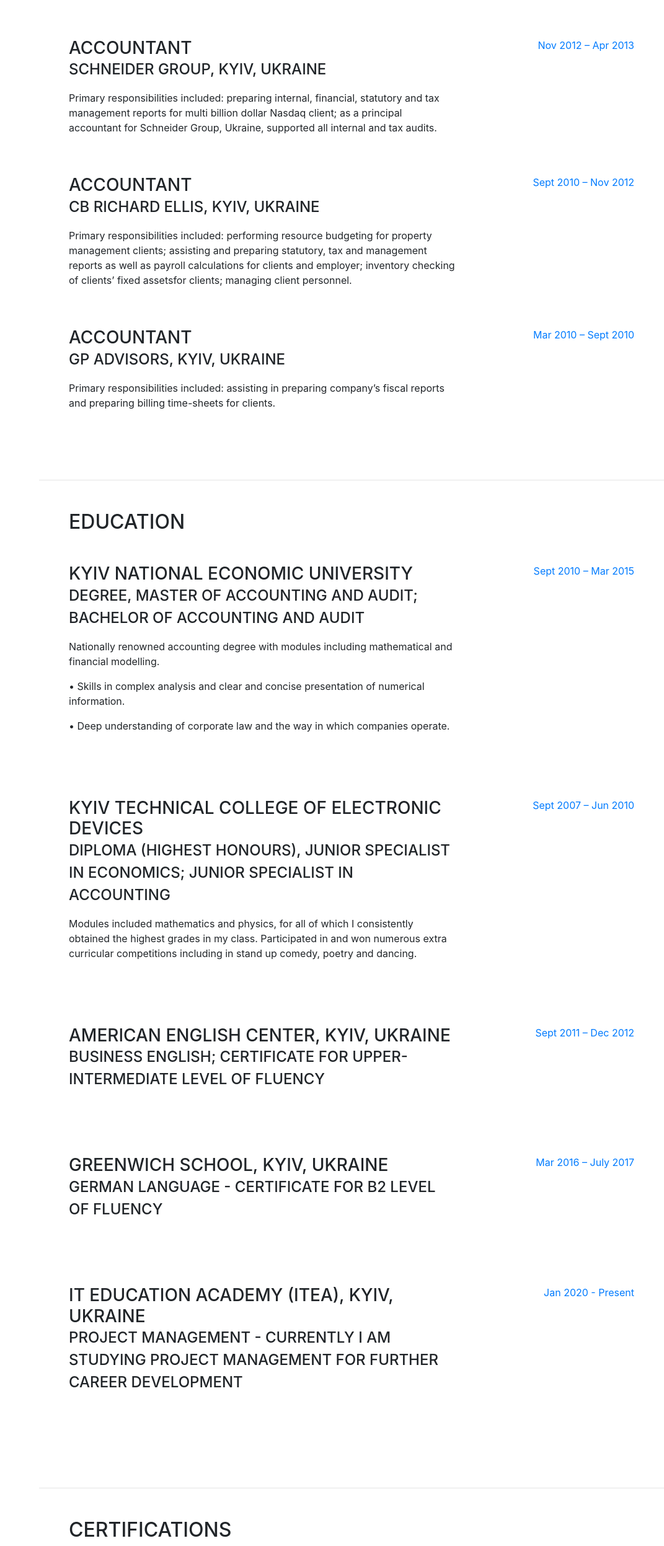
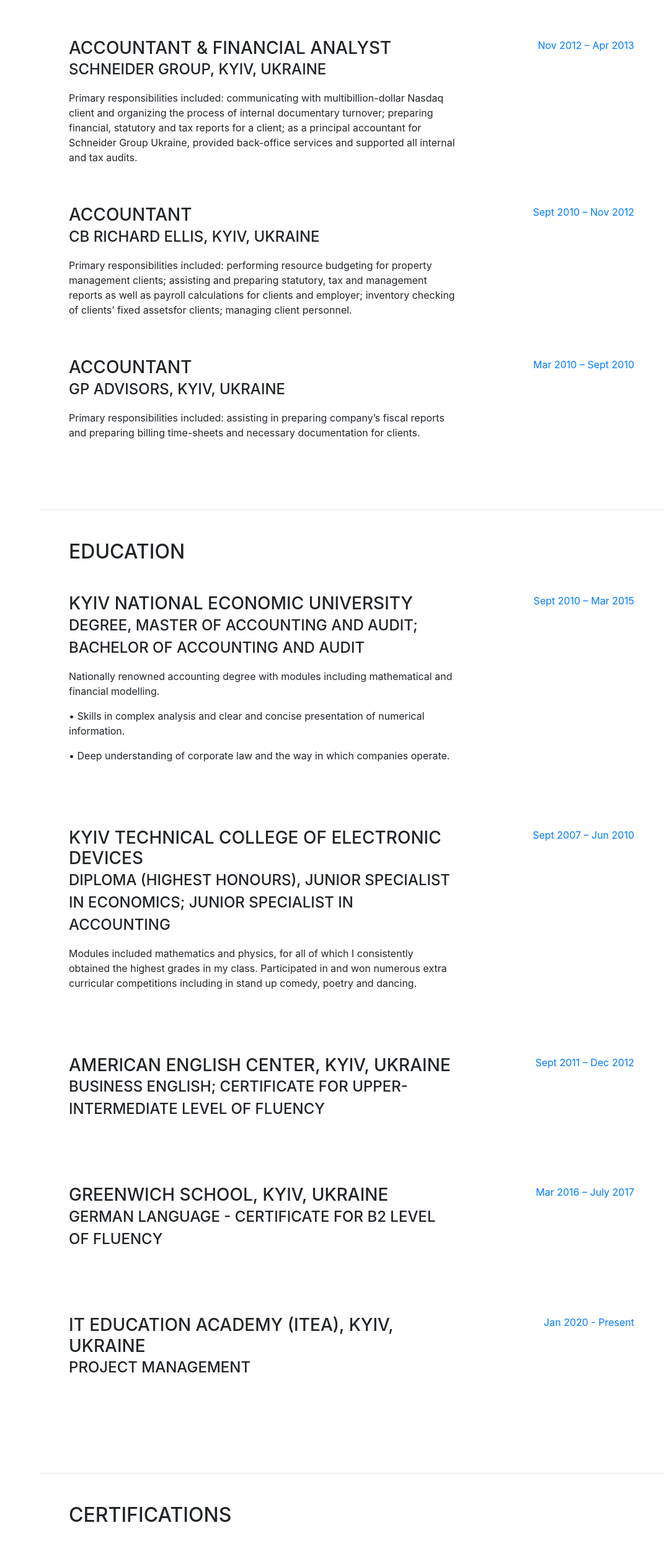
Before and after one commit to anastasiia-fedchenko/cv, a website with bundled scripts: page index.html in a window 1280 px wide. Shown: the part 2006-4500 px from the top of the page at 62% size, without its empty margins (209-1280 px from the left). Built offline with nearby package versions, Linux system fonts and the light colour scheme; a web font is replaced by a local one.

Commit message:
New update

```diff
--- a/index.html
+++ b/index.html
@@ -74,7 +74,11 @@
                       <span class="text-primary"> </span>
                   </h1>
                   <div class="subheading mb-5">Kyiv, Ukraine<a href="https://wa.me/380637471774"> +380-637-471-774</a> · <a href="mailto:afedchenko0305@gmail.com">afedchenko0305@gmail.com</a></div>
-                  <p class="lead mb-5">Former tax analyst and financial controller at Microsoft, with a masters degree in accounting and existing experience at one of the Big Four accounting firms. Commercially minded, great with people – yet excellent with numbers – and feel at home in high pressure environments with conflicting deadlines. Proven ability with complex multitasking and problem solving.</p>
+                  <p class="lead mb-5">
+                      Former tax analyst and financial controller at Microsoft, with a masters degree in accounting and existing experience at one of the Big Four accounting firms. Commercially minded, great with people – yet excellent with numbers – and feel at home in high pressure environments with conflicting deadlines. Proven ability with complex multitasking and problem solving.
+                      <br>
+                      Currently I am studying Project Management for further career development.
+                  </p>
               </div>
           </section>
 
@@ -126,9 +130,9 @@
 
               <div class="resume-item d-flex flex-column flex-md-row mb-5">
                   <div class="resume-content mr-auto">
-                      <h3 class="mb-0">Accountant</h3>
+                      <h3 class="mb-0">Accountant & Financial Analyst</h3>
                       <div class="subheading mb-3">SCHNEIDER GROUP, Kyiv, Ukraine</div>
-                      <p>Primary responsibilities included: preparing internal, financial, statutory and tax management reports for multi billion dollar Nasdaq client; as a principal accountant for Schneider Group, Ukraine, supported all internal and tax audits.</p>
+                      <p>Primary responsibilities included: communicating with multibillion-dollar Nasdaq client and organizing the process of internal documentary turnover; preparing financial, statutory and tax reports for a client; as a principal accountant for Schneider Group Ukraine, provided back-office services and supported all internal and tax audits.</p>
                   </div>
                   <div class="resume-date text-md-right"><span class="text-primary">Nov 2012 – Apr 2013</span></div>
               </div>
@@ -146,7 +150,7 @@
                   <div class="resume-content mr-auto">
                       <h3 class="mb-0">Accountant</h3>
                       <div class="subheading mb-3">GP Advisors, Kyiv, Ukraine</div>
-                      <p>Primary responsibilities included: assisting in preparing company’s fiscal reports and preparing billing time-sheets for clients.</p>
+                      <p>Primary responsibilities included: assisting in preparing company’s fiscal reports and preparing billing time-sheets and necessary documentation for clients.</p>
                   </div>
                   <div class="resume-date text-md-right"><span class="text-primary">Mar 2010 – Sept 2010</span></div>
               </div>
@@ -214,7 +218,7 @@
                   <div class="resume-item d-flex flex-column flex-md-row mb-5">
                       <div class="resume-content mr-auto">
                           <h3 class="mb-0">IT Education Academy (ITEA), Kyiv, Ukraine</h3>
-                          <div class="subheading mb-3">Project Management - Currently I am studying Project Management for further career development</div>
+                          <div class="subheading mb-3">Project Management</div>
                           <p>&nbsp;</p>
                       </div>
                       <div class="resume-date text-md-right">
```
